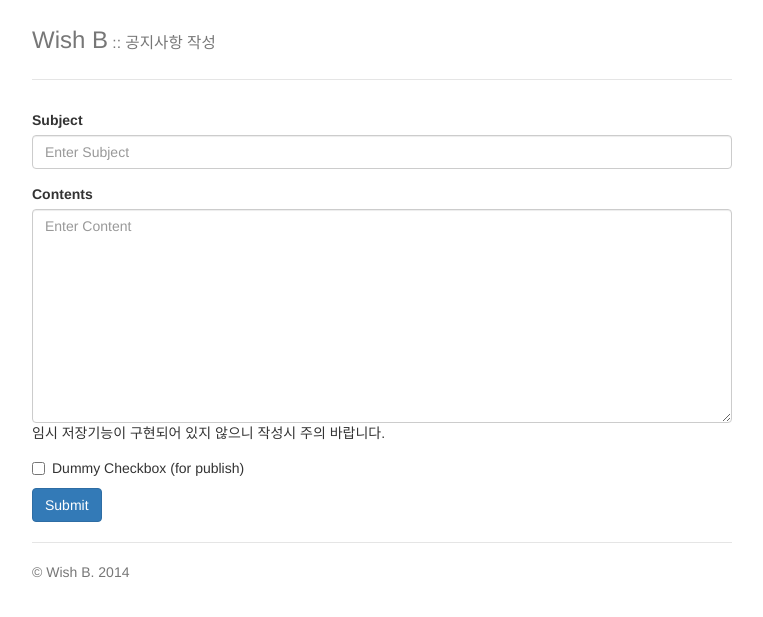
After one commit to curry-ing/WishB_Backend, a Python web app: template app/templates/notice_write.html in a window 1280 px wide. The commit adds this page. Shown: the top 617 px of the page, without its empty margins (258-1021 px from the left). Run offline with Jinja, Linux system fonts and the light colour scheme; the template is opened without the code that fills it, so the values that code supplies are empty; some libraries are stand-ins or nearby versions.

Commit message:
Add features   - Notice: API, Web View

```diff
--- /dev/null
+++ b/app/static/css/notice_write.css
@@ -0,0 +1,126 @@
+/* Space out content a bit */
+body {
+  padding-top: 20px;
+  padding-bottom: 20px;
+}
+
+/* Everything but the jumbotron gets side spacing for mobile first views */
+.header,
+.bookTimeline,
+.footer {
+  padding-right: 15px;
+  padding-left: 15px;
+}
+
+/* Custom page header */
+.header {
+  border-bottom: 1px solid #e5e5e5;
+}
+/* Make the masthead heading the same height as the navigation */
+.header h3 {
+  padding-bottom: 19px;
+  margin-top: 0;
+  margin-bottom: 0;
+  line-height: 40px;
+}
+
+/* Custom page footer */
+.footer {
+  padding-top: 19px;
+  color: #777;
+  border-top: 1px solid #e5e5e5;
+}
+
+/* Customize container */
+@media (min-width: 768px) {
+  .container {
+    max-width: 730px;
+  }
+}
+.container-narrow > hr {
+  margin: 30px 0;
+}
+
+/* Main marketing message and sign up button */
+.jumbotron {
+  text-align: center;
+  border-bottom: 1px solid #e5e5e5;
+    min-height: 600px;
+    background-size: cover;
+    background-position: center center;
+    color: white;
+    /*font-size: px;*/
+    font-weight: bold;
+    text-shadow: -1px 0 black, 0 1px black, 1px 0 black, 0 -1px black;
+}
+.jumbotron .btn {
+  /*padding: 14px 24px;*/
+  font-size: 21px;
+}
+
+
+
+/* Supporting marketing content */
+.bookTimeline {
+  margin: 40px 0;
+}
+.bookTimeline p + h4 {
+  margin-top: 28px;
+}
+
+/* Responsive: Portrait tablets and up */
+@media screen and (min-width: 768px) {
+  /* Remove the padding we set earlier */
+  .header,
+  .bookTimeline,
+  .footer {
+    padding-right: 0;
+    padding-left: 0;
+  }
+  /* Space out the masthead */
+  .header {
+  }
+  /* Remove the bottom border on the jumbotron for visual effect */
+  .jumbotron {
+    border-bottom: 0;
+  }
+}
+
+.bookCoverImg{
+    min-height: 400px;
+    background-size: cover;
+    background-position: center center;
+    color: white;
+        /*font-size: px;*/
+    font-weight: bold;
+    text-shadow: -1px 0 black, 0 1px black, 1px 0 black, 0 -1px black;
+}
+
+.mokchaTitle {
+    position: relative;
+    floating: left;
+    left: 0px;
+    top: 0px;
+    height: 160px;
+    z-index: 1;
+    padding: 20px 30px;
+    background: rgb(0, 0, 0);
+    background: rgba(0, 0, 0, 0.5);
+}
+
+.bookTimeline {
+    margin-top: 50px;
+}
+
+.inline {
+    display: inline
+}
+
+#dueDate {
+    margin-left: 15px;
+}
+
+.body{
+    padding-top: 30px;
+    padding-bottom: 20px;
+}
--- a/app/templates/inquiry.html
+++ b/app/templates/inquiry.html
@@ -69,10 +69,8 @@
                     this.busy = false;
                     this.after = 0;
                 };
-                console.log("AAAA");
 
                 Reddit.prototype.nextPage = function () {
-                    console.log("BBBB");
                     if(this.busy) return;
                     this.busy = true;
 
--- /dev/null
+++ b/app/templates/notice_write.html
@@ -0,0 +1,106 @@
+<!DOCTYPE html>
+<html lang="en">
+    <head>
+        <meta charset="utf-8">
+        <meta http-equiv="X-UA-Compatible" content="IE=edge">
+        <meta name="viewport" content="width=device-width, initial-scale=1">
+        <meta name="description" content="">
+        <meta name="author" content="">
+
+        {% if title %}
+            <title>{{title}} - Wish B.</title>
+        {% else %}
+            <title>Wish B.</title>
+        {% endif %}
+
+        <!-- Bootstrap core CSS -->
+        <meta name="viewport" content="width=device-width, initial-scale=1, maximum-scale=1, user-scalable=no">
+        <link rel="stylesheet" href="//netdna.bootstrapcdn.com/bootstrap/3.1.1/css/bootstrap.min.css">
+        <!-- Custom styles for this template -->
+		<link rel="stylesheet" href="{{ url_for('.static', filename = 'css/notice_write.css') }}">
+
+
+        <script src="https://code.jquery.com/jquery-1.10.2.min.js"></script>
+        <script src="//netdna.bootstrapcdn.com/bootstrap/3.1.1/js/bootstrap.min.js"></script>
+        <script src="{{ url_for('.static', filename='js/jquery.base64.js') }}"></script>
+
+        <!-- Just for debugging purposes. Don't actually copy this line! -->
+        <!--[if lt IE 9]><script src="../../assets/js/ie8-responsive-file-warning.js"></script><![endif]-->
+
+        <!-- HTML5 shim and Respond.js IE8 support of HTML5 elements and media queries -->
+        <!--[if lt IE 9]>
+            <script src="https://oss.maxcdn.com/libs/html5shiv/3.7.0/html5shiv.js"></script>
+            <script src="https://oss.maxcdn.com/libs/respond.js/1.4.2/respond.min.js"></script>
+        <![endif]-->
+        <script>
+            $(document).ready(function(){
+                $("#noticeSubmitBtn").click(SubmitNotice);
+            });
+
+            var SubmitNotice = function(){
+                var data = {subject:$('#noticeSubject').val(), content:$('#noticeContent').val()}
+                $.ajax({
+                    type:'post',
+                    url: '/api/noticelist',
+                    async: false,
+                    contentType: 'application/json',
+                    accepts: 'application/json',
+                    cache: false,
+                    dataType: 'json',
+                    data: JSON.stringify(data),
+                    success:function(data){
+                        console.log(data);
+                        window.location.replace('index');
+                        console.log("2222");
+                    },
+                    error: function(jqXHR){
+                        console.log("ajax error " + jqXHR.status);
+                    }
+                });
+            }
+        </script>
+    </head>
+
+    <body>
+
+        <div class="container">
+            <div class="header">
+                <ul class="nav nav-pills pull-right">
+{#                    <li class="active"><a href="#">Home</a></li>#}
+{#                    <li><a href="#">About</a></li>#}
+                </ul>
+                <h3 class="text-muted">Wish B<small> :: 공지사항 작성</small></h3>
+            </div>
+            <div class="body">
+                <form role="form">
+                  <div class="form-group">
+                    <label for="subject">Subject</label>
+                    <input type="text" class="form-control" id="noticeSubject" placeholder="Enter Subject">
+                  </div>
+                  <div class="form-group">
+                    <label for="contents">Contents</label>
+                    <textarea class="form-control" id="noticeContent" placeholder="Enter Content" rows="10"></textarea>
+                    <span>임시 저장기능이 구현되어 있지 않으니 작성시 주의 바랍니다.</span>
+                  </div>
+                  <div class="checkbox">
+                    <label>
+                      <input type="checkbox"> Dummy Checkbox (for publish)
+                    </label>
+                  </div>
+                  <button type="submit" class="btn btn-primary" id="noticeSubmitBtn">Submit</button>
+                </form>
+            </div>
+
+            <div class="footer">
+                <p>&copy; Wish B. 2014</p>
+            </div>
+
+        </div> <!-- /container -->
+
+
+    <!-- Bootstrap core JavaScript
+    ================================================== -->
+    <!-- Placed at the end of the document so the pages load faster -->
+  </body>
+
+</html>
--- a/app/templates/register_new.html
+++ b/app/templates/register_new.html
@@ -212,7 +212,7 @@
                 }
             };
             return $.ajax(request);
-        }
+        };
 
         self.ajax('/users','POST',data).done(function(data){
             console.log(data);
```
Also changed, not shown: app/api.py (+49 -1 lines), app/static/js/ng-infinite-scroll.js (added, +61 -0 lines), app/templates/notice_list.html (added, +99 -0 lines), app/views.py (+10 -3 lines).
